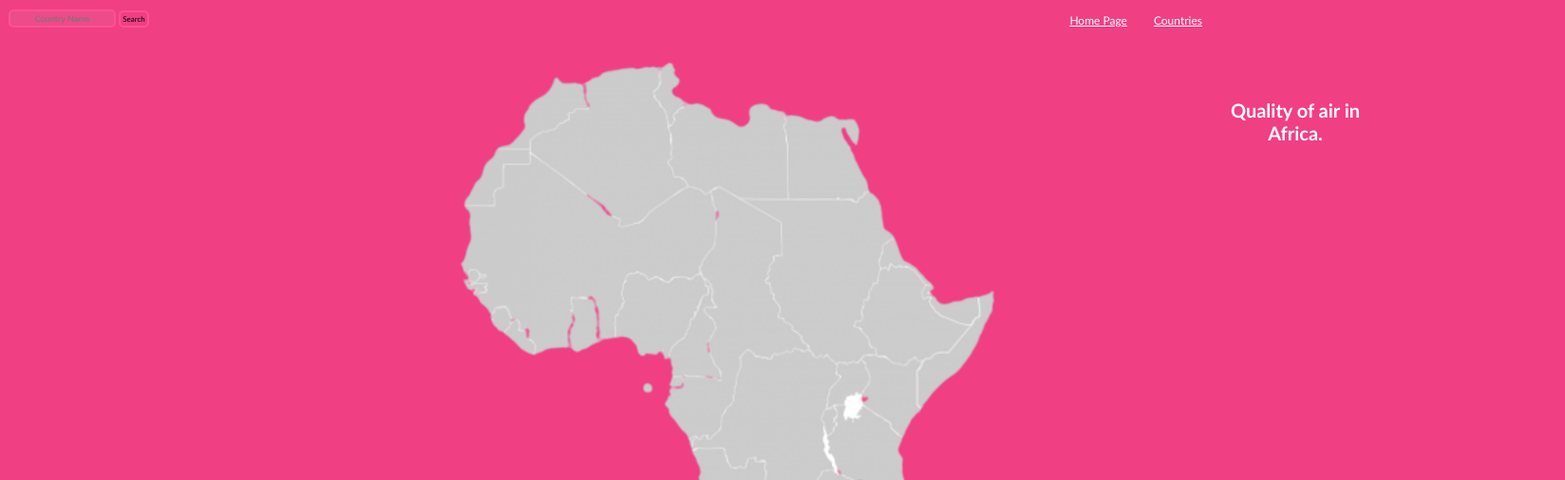
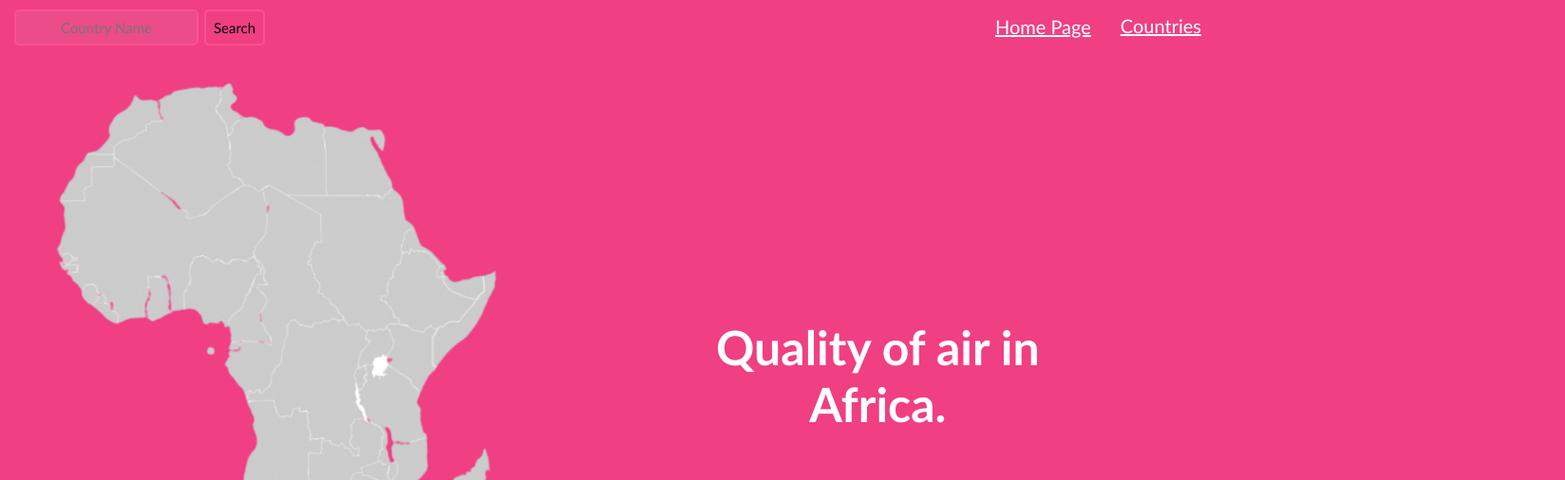
Before and after one commit to TechnoAndy/air-pollution-1, a React (Create React App) app: page / in a window 1280 px wide. Shown: the top 506 px of the page at 95% size, 1648 px wide, since content can reach past the window. Built offline with nearby package versions, Linux system fonts and the light colour scheme; no server answers.

Commit message:
Responsiveness styling

```diff
--- a/src/App.css
+++ b/src/App.css
@@ -200,71 +200,6 @@ button {
   background-color: var(--light-pink);
 }
 
-@media only screen and (min-width: 700px) {
-  /* home page */
-  .home-heading header {
-    margin-left: -1em;
-    width: 100%;
-    height: 50%;
-  }
-
-  .countryInfo {
-    width: 100%;
-  }
-
-  .cityContainerMain {
-    width: 100%;
-  }
-}
-
-@media only screen and (min-width: 500px) {
-  /* home page */
-  .home-heading header {
-    margin-left: -1em;
-  }
-
-  .countryInfo {
-    width: 100%;
-  }
-
-  .cityContainerMain {
-    width: 100%;
-  }
-
-  .cityContainerMain:nth-child(even) {
-    background-color: var(--light-pink);
-  }
-
-  /* pollutiondata page */
-  .tablePollution {
-    padding: 0.2rem;
-    padding-top: 4rem;
-    width: 100%;
-  }
-}
-
-@media only screen and (min-width: 900px) {
-  /* home page */
-  .home-heading header {
-    margin-left: 25em;
-  }
-
-  .countryInfo {
-    width: 20%;
-  }
-
-  .cityContainerMain {
-    width: 20%;
-  }
-
-  /* pollutiondata page */
-  .tablePollution {
-    padding: 0.2rem;
-    padding-top: 4rem;
-    width: 100%;
-  }
-}
-
 @media only screen and (min-width: 300px) {
   /* navbar */
   .countrySearchBox input {
@@ -349,13 +284,176 @@ button {
   /* pollutiondata page */
   .tablePollution {
     width: 100%;
+    padding: 1.5rem;
   }
 
   .table-Heading th {
-    font-size: 20px;
+    font-size: 12px;
   }
 
   .pollution-data {
-    font-size: 12px;
+    font-size: 10px;
   }
 }
+
+@media only screen and (min-width: 500px) {
+  /* home page */
+  .home-heading header {
+    margin-left: -1em;
+  }
+
+  .countryInfo {
+    width: 50%;
+  }
+
+  .cityContainerMain {
+    width: 100%;
+  }
+
+  .cityContainerMain:nth-child(even) {
+    background-color: var(--light-pink);
+  }
+
+  /* pollutiondata page */
+  .tablePollution {
+    padding: 0.2rem;
+    padding-top: 4rem;
+    width: 100%;
+  }
+}
+
+@media only screen and (min-width: 700px) {
+  /* home page */
+  .home-heading header {
+    margin-left: -1em;
+    width: 100%;
+    height: 50%;
+  }
+
+  .countryInfo {
+    width: 100%;
+  }
+
+  .cityContainerMain {
+    width: 100%;
+  }
+}
+
+@media only screen and (min-width: 685px) {
+  /* navbar */
+  .nav-link {
+    padding: 8px;
+    font-size: 20px;
+    display: flex;
+    float: right;
+  }
+
+  .link-1 {
+    padding: 15px;
+    font-size: 20px;
+    display: flex;
+    float: right;
+  }
+
+  .countrySearchBox input {
+    padding: 8px 8px;
+    margin-left: 1em;
+    border: 2px solid var(--light-pink);
+    text-align: center;
+    border-radius: 5px;
+    background-color: var(--dark-pink);
+    margin-top: 10px;
+    cursor: pointer;
+    font-size: 15px;
+  }
+
+  /* all buttons */
+  button {
+    background-color: var(--pink);
+    padding: 5px;
+    font-size: 15px;
+    border: none;
+  }
+
+  .countrySearchBox button {
+    padding: 8px 8px;
+    font-size: 15px;
+  }
+
+  /* home page */
+  .home-heading {
+    padding: 2em;
+    width: 100%;
+    height: 20%;
+  }
+
+  .home-heading header {
+    display: inline-flex;
+  }
+
+  .map-image {
+    width: 70%;
+    height: 20%;
+  }
+
+  .map-heading {
+    font-size: 25px;
+    text-align: center;
+    padding-bottom: 8em;
+  }
+
+  .map-heading h1 {
+    padding-top: 5em;
+    padding-left: 2em;
+  }
+
+  .home-card-heading {
+    font-size: 35px;
+    padding: 30px;
+  }
+
+  .countryInfo {
+    width: 20%;
+    height: 35vh;
+  }
+
+  /* city page */
+  .countryDisplay {
+    height: 15%;
+    font-size: 28px;
+  }
+
+  .card-title {
+    font-size: 35px;
+  }
+
+  .cityContainerMain {
+    width: 20%;
+    height: 35vh;
+    justify-content: center;
+    text-align: center;
+  }
+
+  .city-heading {
+    font-size: 34px;
+  }
+
+  .load-data-btn {
+    /* padding-left: 1em; */
+  }
+
+  /* pollutiondata page */
+  .tablePollution {
+    padding: 0.2rem;
+    padding-top: 4rem;
+    width: 100%;
+  }
+
+  .table-Heading th {
+    font-size: 25px;
+  }
+
+  .pollution-data {
+    font-size: 18px;
+  }
+}
```
